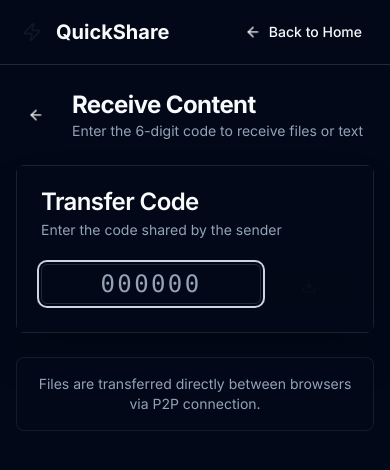
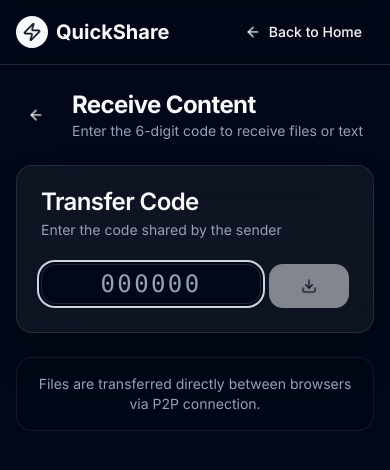
Before and after one commit to NamPhAm-Work423/quickshare-frontend, a Next.js app: page /receive in a window 390 px wide. Shown: the top 470 px of the page. Built offline with nearby package versions, Linux system fonts and the light colour scheme.

Commit message:
fix theme

```diff
--- a/src/app/(app)/app/layout.tsx
+++ b/src/app/(app)/app/layout.tsx
@@ -1,10 +1,8 @@
-import { ThemeProvider } from '@/components/shared';
 import { Toaster } from '@/components/ui/toaster';
 import { WormholeBackground } from '@/components/shared';
 
 export default function AppLayout({ children }: { children: React.ReactNode }) {
   return (
-    <ThemeProvider defaultTheme="system" storageKey="file-transfer-theme">
     <div className="relative min-h-screen overflow-hidden">
       <WormholeBackground />
       <div className="relative z-10">
@@ -12,6 +10,5 @@ export default function AppLayout({ children }: { children: React.ReactNode }) {
         <Toaster />
       </div>
     </div>
-    </ThemeProvider>
   );
 }
--- a/src/app/globals.css
+++ b/src/app/globals.css
@@ -5,38 +5,10 @@
 @layer base {
   /* Default to dark theme to prevent flashing */
   html {
-    @apply dark;
+    /* @apply dark; - Removed as variables are now in :root */
   }
 
   :root {
-    --background: 0 0% 100%;
-    --foreground: 222.2 84% 4.9%;
-    --card: 0 0% 100%;
-    --card-foreground: 222.2 84% 4.9%;
-    --popover: 0 0% 100%;
-    --popover-foreground: 222.2 84% 4.9%;
-    --primary: 222.2 47.4% 11.2%;
-    --primary-foreground: 210 40% 98%;
-    --secondary: 210 40% 96.1%;
-    --secondary-foreground: 222.2 47.4% 11.2%;
-    --muted: 210 40% 96.1%;
-    --muted-foreground: 215.4 16.3% 46.9%;
-    --accent: 210 40% 96.1%;
-    --accent-foreground: 222.2 47.4% 11.2%;
-    --destructive: 0 84.2% 60.2%;
-    --destructive-foreground: 210 40% 98%;
-    --border: 214.3 31.8% 91.4%;
-    --input: 214.3 31.8% 91.4%;
-    --ring: 222.2 84% 4.9%;
-    --radius: 0.5rem;
-    --chart-1: 12 76% 61%;
-    --chart-2: 173 58% 39%;
-    --chart-3: 197 37% 24%;
-    --chart-4: 43 74% 66%;
-    --chart-5: 27 87% 67%;
-  }
-
-  .dark {
     --background: 222.2 84% 4.9%;
     --foreground: 210 40% 98%;
     --card: 222.2 84% 4.9%;
@@ -56,11 +28,13 @@
     --border: 217.2 32.6% 17.5%;
     --input: 217.2 32.6% 17.5%;
     --ring: 212.7 26.8% 83.9%;
+    --radius: 1rem;
     --chart-1: 220 70% 50%;
     --chart-2: 160 60% 45%;
     --chart-3: 30 80% 55%;
     --chart-4: 280 65% 60%;
     --chart-5: 340 75% 55%;
+    color-scheme: dark;
   }
 }
 
--- a/src/app/layout.tsx
+++ b/src/app/layout.tsx
@@ -1,9 +1,8 @@
 import type { Metadata } from 'next';
 import './globals.css';
 import { CoreWebVitals } from '@/components/seo';
-import { ThemeProvider } from '@/components/shared';
 import { inter, getCriticalFontPreloads } from '@/lib/fonts/local-font';
-import { MobileOptimizer, MobileThemeFix } from '@/components/shared';
+import { MobileOptimizer } from '@/components/shared';
 
 const faviconSvg =
   '<svg xmlns="http://www.w3.org/2000/svg" viewBox="0 0 100 100"><circle cx="50" cy="50" r="48" fill="%230f172a"/><path d="M70 30 C70 35.5 65.5 40 60 40 C58 40 56 39.5 54.5 38.5 L 42 46 C 42.5 47.2 43 48.6 43 50 C 43 51.4 42.5 52.8 42 54 L 54.5 61.5 C 56 60.5 58 60 60 60 C 65.5 60 70 64.5 70 70 C 70 75.5 65.5 80 60 80 C 54.5 80 50 75.5 50 70 C 50 68.6 50.5 67.2 51 66 L 38.5 58.5 C 37 59.5 35 60 33 60 C 27.5 60 23 55.5 23 50 C 23 44.5 27.5 40 33 40 C 35 40 37 40.5 38.5 41.5 L 51 34 C 50.5 32.8 50 31.4 50 30 C 50 24.5 54.5 20 60 20 C 65.5 20 70 24.5 70 30 Z" fill="%2338bdf8"/><path d="M52 42 L 58 42 L 55 50 L 62 50 L 48 64 L 51 54 L 44 54 Z" fill="%23fbbf24" stroke="%230f172a" stroke-width="2"/></svg>';
@@ -48,7 +47,7 @@ export default async function RootLayout({
     await params;
   }
   return (
-    <html lang="en" suppressHydrationWarning>
+    <html lang="en" suppressHydrationWarning className="dark">
       <head>
         <meta name="viewport" content="width=device-width, initial-scale=1" />
         {/* Core Web Vitals: Preload critical font resources */}
@@ -62,82 +61,15 @@ export default async function RootLayout({
             crossOrigin={preload.crossOrigin}
           />
         ))}
-        {/* Prevent theme flashing by setting theme immediately */}
-        <script
-          dangerouslySetInnerHTML={{
-            __html: `
-              (function() {
-                try {
-                  // Immediately set dark theme and background to prevent white flash
-                  var root = document.documentElement;
-                  var body = document.body;
-
-                  root.classList.add('dark');
-                  root.style.backgroundColor = 'hsl(222.2 84% 4.9%)';
-
-                  // Set body background immediately if it exists
-                  if (body) {
-                    body.style.backgroundColor = 'hsl(222.2 84% 4.9%)';
-                    body.style.color = 'hsl(210 40% 98%)';
-                  }
-
-                  // Then check for stored preference
-                  var theme = localStorage.getItem('quickshare-theme');
-                  if (!theme) {
-                    // Default to dark if no preference stored
-                    return;
-                  }
-
-                  root.classList.remove('light', 'dark');
-
-                  if (theme === 'system') {
-                    var systemTheme = window.matchMedia('(prefers-color-scheme: dark)').matches ? 'dark' : 'light';
-                    root.classList.add(systemTheme);
-
-                    // Keep dark background even for light system theme on mobile
-                    var isMobile = window.innerWidth <= 768 || /Android|webOS|iPhone|iPad|iPod|BlackBerry|IEMobile|Opera Mini/i.test(navigator.userAgent);
-                    if (isMobile && systemTheme === 'light') {
-                      root.style.backgroundColor = 'hsl(222.2 84% 4.9%)';
-                      if (body) {
-                        body.style.backgroundColor = 'hsl(222.2 84% 4.9%)';
-                      }
-                    }
-                  } else {
-                    root.classList.add(theme);
-
-                    // Force dark background on mobile regardless of theme
-                    var isMobile = window.innerWidth <= 768 || /Android|webOS|iPhone|iPad|iPod|BlackBerry|IEMobile|Opera Mini/i.test(navigator.userAgent);
-                    if (isMobile) {
-                      root.style.backgroundColor = 'hsl(222.2 84% 4.9%)';
-                      if (body) {
-                        body.style.backgroundColor = 'hsl(222.2 84% 4.9%)';
-                      }
-                    }
-                  }
-                } catch (e) {
-                  // Fallback to dark theme with background
-                  document.documentElement.classList.add('dark');
-                  document.documentElement.style.backgroundColor = 'hsl(222.2 84% 4.9%)';
-                  if (document.body) {
-                    document.body.style.backgroundColor = 'hsl(222.2 84% 4.9%)';
-                  }
-                }
-              })();
-            `,
-          }}
-        />
       </head>
       <body className={inter.className}>
         <MobileOptimizer />
-        <MobileThemeFix />
-        <ThemeProvider defaultTheme="dark" storageKey="quickshare-theme">
         <CoreWebVitals
           preloadImages={['/hero-image.svg', '/logo.svg']}
           prefetchRoutes={['/use-cases/send-files-without-login', '/tools/file-size-calculator']}
           reportWebVitals={true}
         />
         {children}
-        </ThemeProvider>
       </body>
     </html>
   );
--- a/src/components/shared/index.ts
+++ b/src/components/shared/index.ts
@@ -1,10 +1,7 @@
 // Shared components used across marketing and app
 export { Logo } from './Logo';
 export { MobileOptimizer } from './MobileOptimizer';
-export { MobileThemeFix } from './MobileThemeFix';
 export { TextPreview } from './TextPreview';
-export { ThemeProvider } from './ThemeProvider';
-export { ThemeToggle } from './ThemeToggle';
 export { WormholeBackground } from './WormholeBackground';
 
 // Re-export default exports as named exports for consistency
--- a/src/lib/webrtc.ts
+++ b/src/lib/webrtc.ts
@@ -274,10 +274,11 @@ export class WebRTCFileTransfer {
         try {
           const msg = JSON.parse(event.data) as DCMessage;
           if (msg.type === 'ack' && msg.fileId === fileId) {
-             // Received ACK. Transfer complete.
-             this.sendState = SendState.Done;
+             // Received ACK. This file transfer complete.
+             // Reset to Idle for next file (multi-file support)
+             this.sendState = SendState.Idle;
              cleanup();
-             this.onComplete?.();
+             // Don't call onComplete here - sendFiles handles overall completion
              resolve();
           }
         } catch (e) {
@@ -339,10 +340,10 @@ export class WebRTCFileTransfer {
             // ACK Timeout
             ackTimeout = setTimeout(() => {
               if (this.sendState === SendState.WaitingAck) {
-                // ACK timeout -> Assuming success
-                this.sendState = SendState.Done;
+                // ACK timeout -> Assuming success, reset for next file
+                this.sendState = SendState.Idle;
                 cleanup();
-                this.onComplete?.();
+                // Don't call onComplete here - sendFiles handles overall completion
                 resolve();
               }
             }, 30000); // 30s timeout
@@ -383,6 +384,10 @@ export class WebRTCFileTransfer {
     // Signal that all files have been transferred
     const completeMsg: DCMessage = { type: 'all_transfers_complete' };
     this.dataChannel.send(JSON.stringify(completeMsg));
+
+    // Now call onComplete - all files have been sent successfully
+    this.sendState = SendState.Done;
+    this.onComplete?.();
   }
 
   // ==============================================================================
```
Lines whose indentation alone changed are shown as unchanged.
